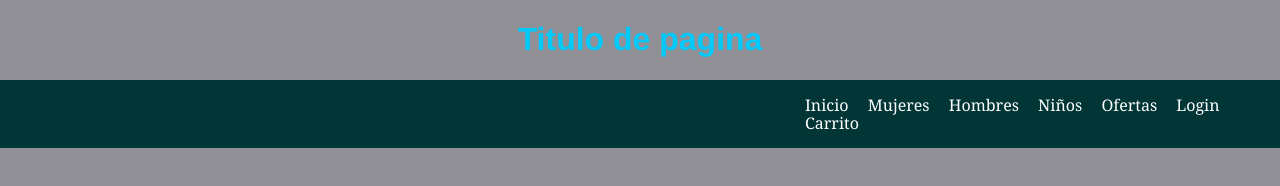
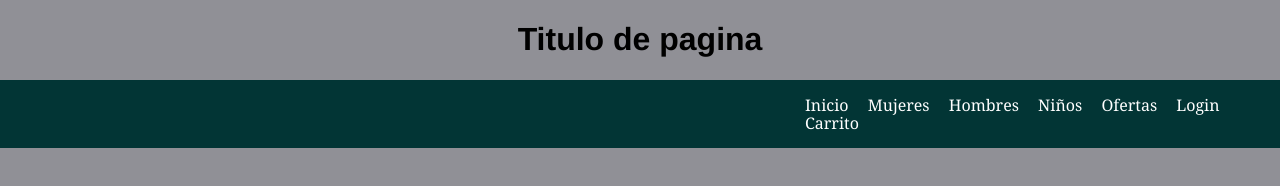
Before and after one commit to Jonhaikel/Proyecto, a plain HTML site: page Index.html in a window 1280 px wide. Drawn offline with Linux system fonts and the light colour scheme.

Commit message:
Modificacion

```diff
--- a/CSS/Style.css
+++ b/CSS/Style.css
@@ -23,7 +23,7 @@ html{
     box-sizing: border-box;
 }
 h1{
-    color:rgb(0, 201, 252);
+    color:rgb(0, 0, 0);
     font-size: 2.5rem;
     font-family:'Franklin Gothic Medium', 'Arial Narrow', Arial, sans-serif;
     text-align: center;
```
